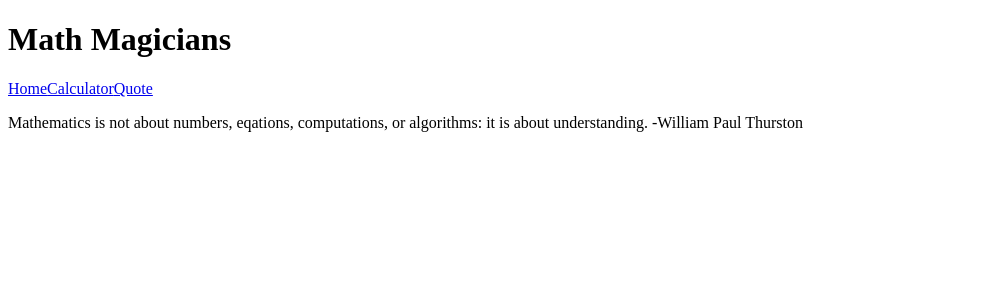
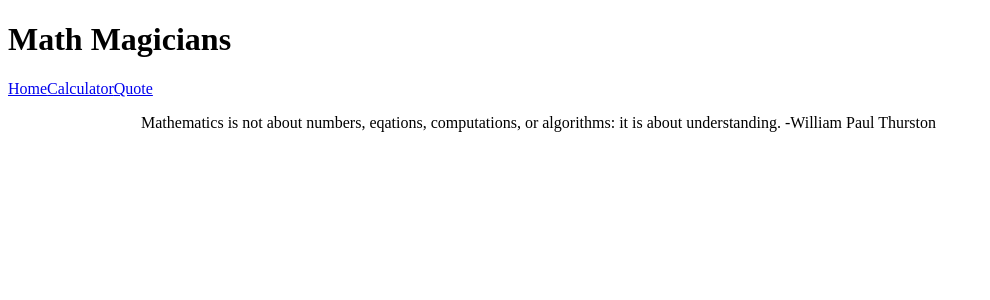
Before and after one commit to mugberto/math_magicians, a React (Create React App) app: page /quote in a window 1280 px wide. Shown: the top 300 px of the page, without its empty margins (0-990 px from the left). Built offline with nearby package versions, Linux system fonts and the light colour scheme.

Commit message:
Add container class to Quote and Homepage component

```diff
--- a/src/components/HomePage.js
+++ b/src/components/HomePage.js
@@ -2,7 +2,7 @@ import React from 'react';
 
 function HomePage() {
   return (
-    <>
+    <div className="container">
       <h2>Welecome</h2>
       <p>
         Lorem ipsum dolor, sit amet consectetur adipisicing elit.
@@ -16,7 +16,7 @@ function HomePage() {
         aperiam nobis quidem.
         Quo sunt, quia sequi delectus, quaerat ipsa nam hic suscipit.
       </p>
-    </>
+    </div>
   );
 }
 
--- a/src/components/Quote.js
+++ b/src/components/Quote.js
@@ -2,10 +2,12 @@ import React from 'react';
 
 function Quote() {
   return (
-    <p>
-      Mathematics is not about numbers, eqations, computations,
-      or algorithms: it is about understanding. -William Paul Thurston
-    </p>
+    <div className="container">
+      <p>
+        Mathematics is not about numbers, eqations, computations,
+        or algorithms: it is about understanding. -William Paul Thurston
+      </p>
+    </div>
   );
 }
 
```
